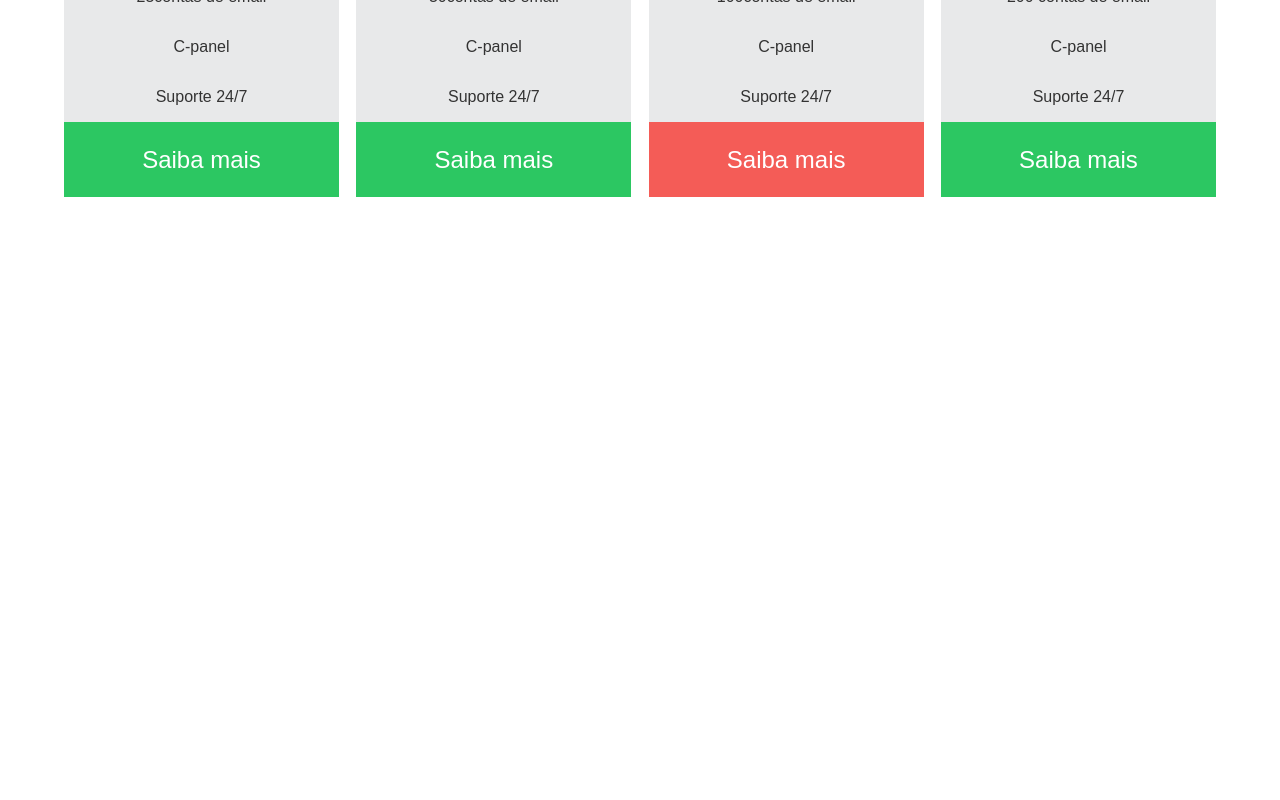
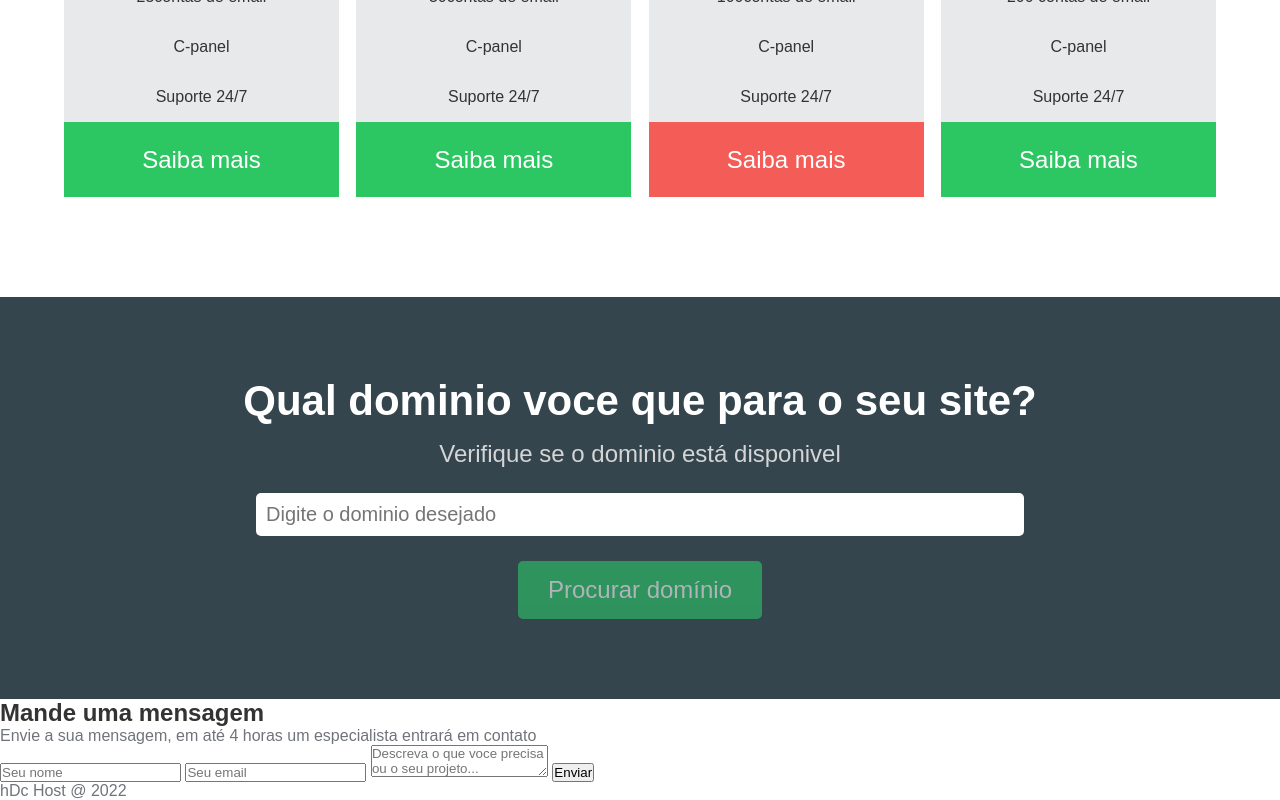
Before and after one commit to jvitor286/HDC_HOST, a plain HTML site: page index.html in a window 1280 px wide. Shown: the part 1428-2228 px from the top of the page. Before the commit the page ends 1725 px from the top, so only its background shows below. Drawn offline with Linux system fonts and the light colour scheme.

Commit message:
adicionando formulario ao html e colocando um pouco de estilo com css

```diff
--- a/css/style.css
+++ b/css/style.css
@@ -212,3 +212,50 @@ p {
 .plan .recommended {
     background-color: #f45c57;
 }
+
+/* search domain */
+
+.searchdomain-container {
+    background-color: #34454e;
+    text-align: center;
+    padding: 5rem 0;
+}
+
+.searchdomain-container h2 {
+    color: #fff;
+    font-size: 42px;
+    margin-bottom: 15px;
+}
+
+.searchdomain-container p {
+    color: #D5D5D5;
+    font-size: 24px;
+    margin-bottom: 25px;
+}
+
+.searchdomain-container input {
+    display: block;
+    border: none;
+    border-radius: 5px;
+    margin: 0 auto;
+}
+
+.searchdomain-container input[type="text"] {
+    width: 60%;
+    padding: 10px;
+    font-size: 20px;
+    margin-bottom: 25px;
+}
+
+.searchdomain-container input[type="submit"] {
+    background-color: #2cc76a;
+    padding: 15px 30px;
+    color: #fff;
+    font-size: 24px;
+    cursor: pointer;
+    opacity: 0.6;
+}
+
+.searchdomain-container input[type="submit"]:hover {
+    opacity: 1;
+}
--- a/index.html
+++ b/index.html
@@ -131,7 +131,33 @@
             </div>
           </div>
         </section>
+        <section class="searchdomain-container">
+          <h2>Qual dominio voce que para o seu site?</h2>
+          <p>Verifique se o dominio está disponivel</p>
+          <form>
+            <input
+              type="text"
+              name="domain"
+              id="domain"
+              placeholder="Digite o dominio desejado"
+            />
+            <input type="submit" value="Procurar domínio" />
+          </form>
+        </section>
+        <section class="contact-container">
+            <h2>Mande uma mensagem</h2>
+            <p>Envie a sua mensagem, em até 4 horas um especialista entrará em contato</p>
+            <form>
+                <input type="text" name="name" id="name" placeholder="Seu nome">
+                <input type="email" name="email" id="email" placeholder="Seu email">
+                <textarea name="message" id="message" placeholder="Descreva o que voce precisa ou o seu projeto..."></textarea>
+                <input type="submit" value="Enviar">
+            </form>
+        </section>
       </main>
+      <footer>
+        <p>hDc Host @ 2022</p>
+      </footer>
     </div>
   </body>
 </html>
```
